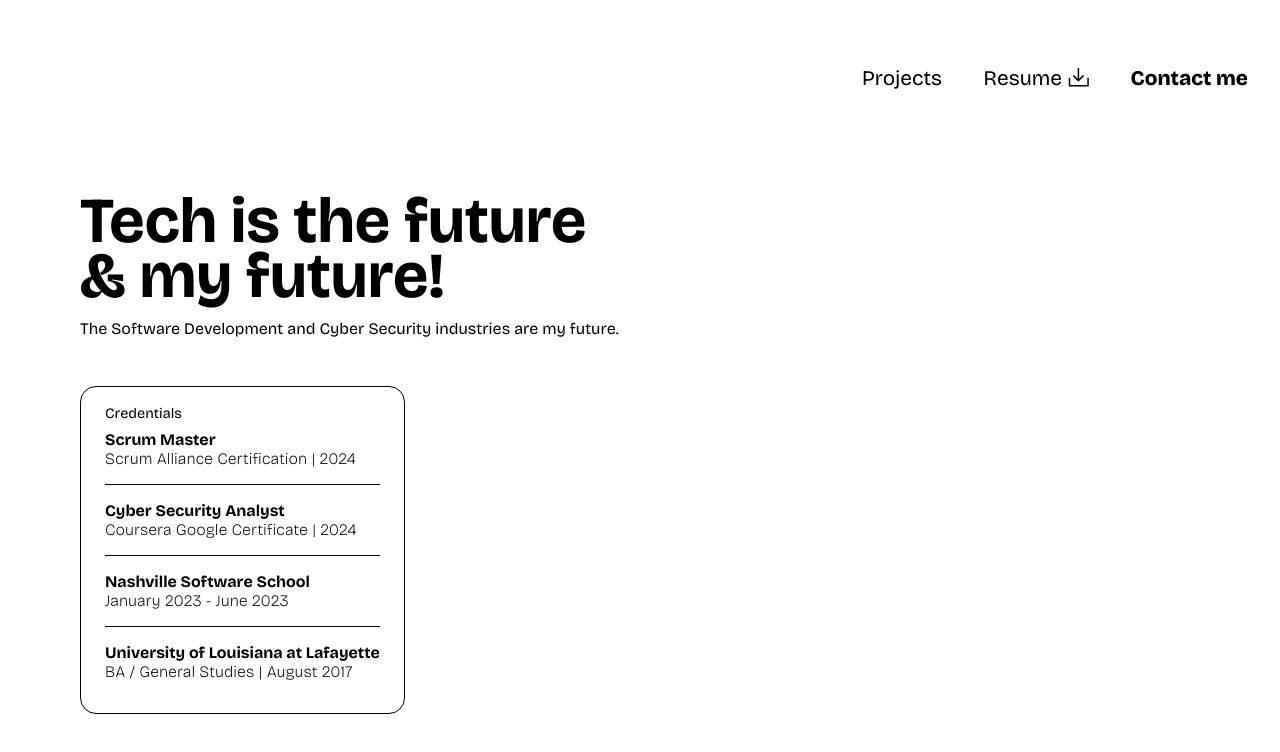
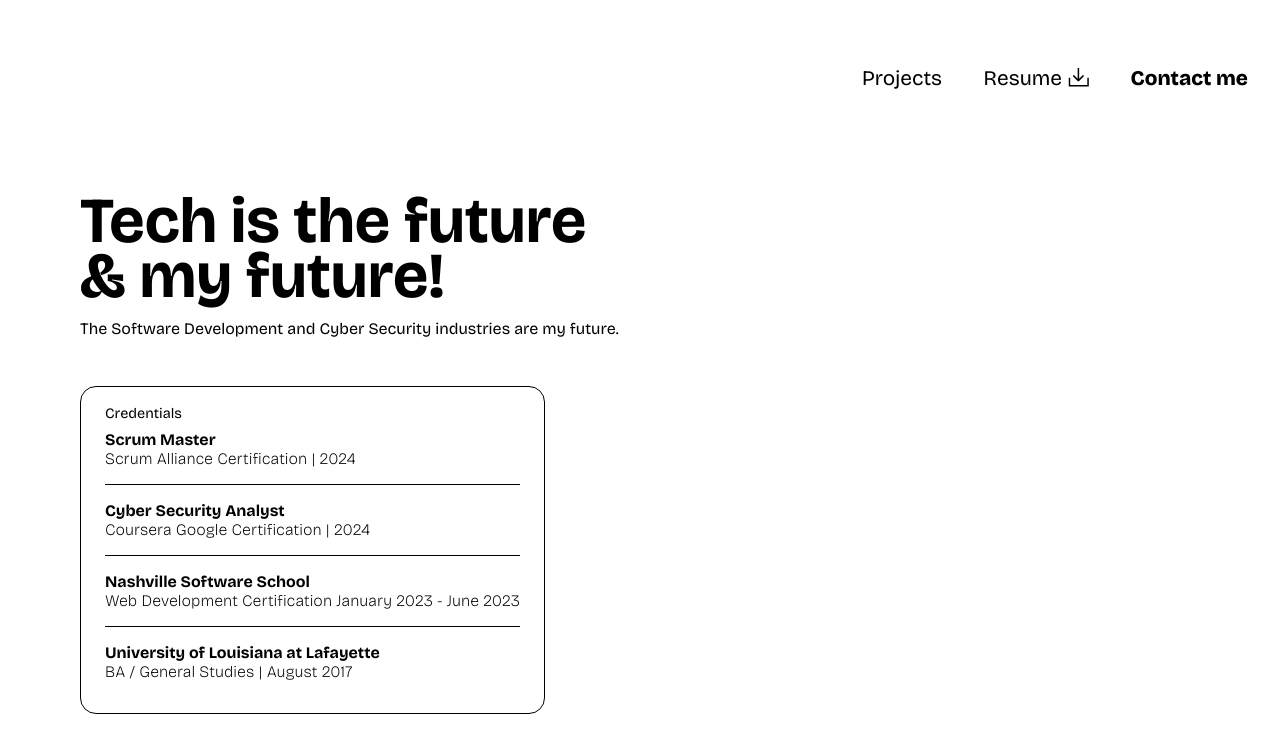
Before and after one commit to FrankieBruno/PORTFOLIO-2024, a Next.js app: page / in a window 1280 px wide. Shown: the top 752 px of the page. Built offline with nearby package versions, Linux system fonts and the light colour scheme.

Commit message:
credentials-update2

```diff
--- a/components/Hero.jsx
+++ b/components/Hero.jsx
@@ -14,11 +14,11 @@ export default function Hero(){
                     </li>
                     <li>
                         <span className={styles.credentialname}>Cyber Security Analyst</span>
-                        <span className={styles.credentialdate}>Coursera Google Certificate | 2024</span>
+                        <span className={styles.credentialdate}>Coursera Google Certification | 2024</span>
                     </li>
                     <li>
                         <span className={styles.credentialname}>Nashville Software School</span>
-                        <span className={styles.credentialdate}>January 2023 - June 2023</span>
+                        <span className={styles.credentialdate}>Web Development Certification January 2023 - June 2023</span>
                     </li>
                     <li>
                         <span className={styles.credentialname}>University of Louisiana at Lafayette</span>
```
